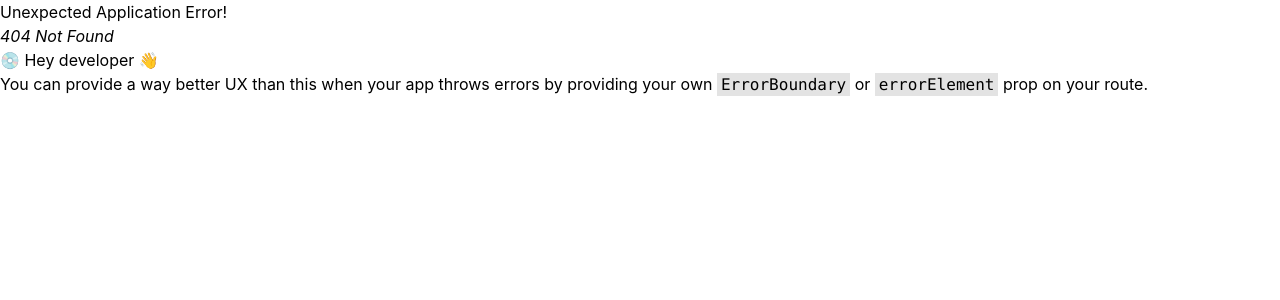
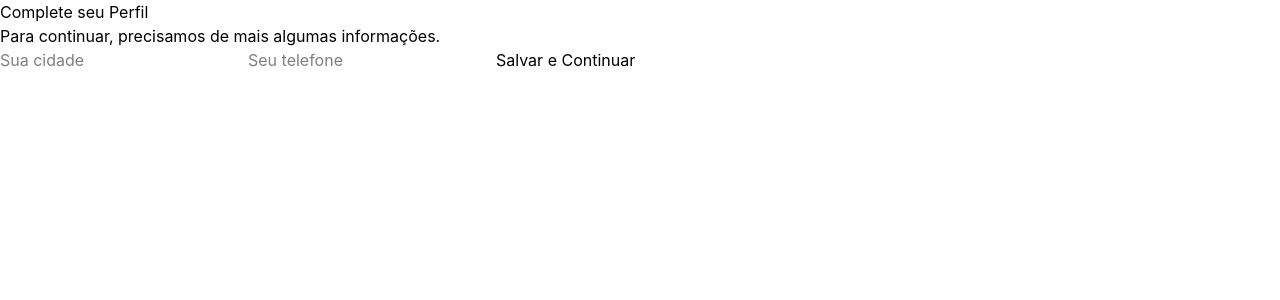
Before and after one commit to klausmullerDev/vizinhanca-frontend, a React (Vite) app: page /completar-cadastro in a window 1280 px wide. Before the commit this address had no page. Shown: the top 300 px of the page. Built offline with nearby package versions, Linux system fonts and the light colour scheme; sample sign-in values are in the browser's storage.

Commit message:
feat: Implementacao fluxo inicial de completar cadastro

```diff
--- a/package.json
+++ b/package.json
@@ -11,6 +11,7 @@
   },
   "dependencies": {
     "@tailwindcss/vite": "^4.1.13",
+    "axios": "^1.12.1",
     "react": "^19.1.1",
     "react-dom": "^19.1.1",
     "react-router-dom": "^7.8.2",
--- a/src/App.tsx
+++ b/src/App.tsx
@@ -1,17 +1,16 @@
 import { createBrowserRouter, RouterProvider } from 'react-router-dom';
 import { AuthProvider } from './context/AuthContext';
 
-// Importando suas páginas
 import LandingPage from './pages/LandingPage';
 import LoginPage from './pages/LoginPage';
 import RegisterPage from './pages/RegisterPage';
 import Dashboard from './pages/Dashboard';
 import ProtectedRoute from './router/ProtectedRoute';
+import { CompletarCadastro } from './pages/CompletarCadastro';
 
-// 1. Aqui definimos a lista de todas as rotas (URLs) da aplicação
 const router = createBrowserRouter([
   {
-    path: '/', // A página inicial
+    path: '/',
     element: <LandingPage />,
   },
   {
@@ -30,9 +29,16 @@ const router = createBrowserRouter([
       </ProtectedRoute>
     ),
   },
+  {
+    path: '/completar-cadastro',
+    element: (
+      <ProtectedRoute>
+        <CompletarCadastro />
+      </ProtectedRoute>
+    ),
+  },
 ]);
 
-// 2. O componente App agora "serve" o contexto de autenticação e o roteador
 function App() {
   return (
     <AuthProvider>
--- /dev/null
+++ b/src/pages/CompletarCadastro.tsx
@@ -0,0 +1,45 @@
+import { useState } from 'react';
+import { useNavigate } from 'react-router-dom';
+import { api } from '../services/api';
+
+export function CompletarCadastro() {
+  const navigate = useNavigate();
+  const [cidade, setCidade] = useState('');
+  const [telefone, setTelefone] = useState('');
+
+  async function handleSubmit(event: React.FormEvent) {
+    event.preventDefault();
+
+    try {
+      await api.put('/users/profile', { cidade, telefone });
+
+      alert('Perfil atualizado com sucesso!');
+      navigate('/dashboard');
+    } catch (error) {
+      console.error('Erro ao atualizar o perfil', error);
+      alert('Não foi possível atualizar o perfil. Tente novamente.');
+    }
+  }
+
+  return (
+    <div>
+      <h1>Complete seu Perfil</h1>
+      <p>Para continuar, precisamos de mais algumas informações.</p>
+      <form onSubmit={handleSubmit}>
+        <input
+          type="text"
+          placeholder="Sua cidade"
+          value={cidade}
+          onChange={e => setCidade(e.target.value)}
+        />
+        <input
+          type="text"
+          placeholder="Seu telefone"
+          value={telefone}
+          onChange={e => setTelefone(e.target.value)}
+        />
+        <button type="submit">Salvar e Continuar</button>
+      </form>
+    </div>
+  );
+}
--- a/src/pages/LoginPage.tsx
+++ b/src/pages/LoginPage.tsx
@@ -1,12 +1,10 @@
 import React, { useState } from 'react';
 import { useAuth } from '../context/AuthContext';
 import { useNavigate, Link } from 'react-router-dom';
+import { api } from '../services/api';
 import Input from '../components/Input';
 import Button from '../components/Button';
 import Notification from '../components/Notification';
-
-const API_BASE_URL = import.meta.env.VITE_API_BASE_URL;
-
 
 const LoginPage: React.FC = () => {
     const { login } = useAuth();
@@ -20,20 +18,28 @@ const LoginPage: React.FC = () => {
         e.preventDefault();
         setLoading(true);
         setNotification(null);
+
         try {
-            const response = await fetch(`${API_BASE_URL}/users/login`, {
-                method: 'POST',
-                headers: { 'Content-Type': 'application/json' },
-                body: JSON.stringify({ email, password }),
+            const loginResponse = await api.post('/users/login', {
+                email,
+                password,
             });
-            const data = await response.json();
-            if (!response.ok) throw new Error(data.message || 'Erro ao fazer login.');
 
-            login(data.user, data.token);
-            navigate('/dashboard');
+            const { user, token } = loginResponse.data;
+            login(user, token);
+
+            const profileResponse = await api.get('/users/profile');
+            const { isProfileComplete } = profileResponse.data;
+
+            if (isProfileComplete) {
+                navigate('/dashboard');
+            } else {
+                navigate('/completar-cadastro');
+            }
 
         } catch (error: any) {
-            setNotification({ message: error.message, type: 'error' });
+            const message = error.response?.data?.message || 'Erro ao fazer login. Verifique suas credenciais.';
+            setNotification({ message, type: 'error' });
         } finally {
             setLoading(false);
         }
@@ -51,7 +57,6 @@ const LoginPage: React.FC = () => {
                 </form>
                 <p className="mt-4 text-center text-sm text-gray-600">
                     Não tem uma conta?{' '}
-
                     <Link to="/register" className="font-medium text-indigo-600 hover:text-indigo-500">
                         Cadastre-se
                     </Link>
--- /dev/null
+++ b/src/services/api.ts
@@ -0,0 +1,25 @@
+import axios from 'axios';
+
+const API_BASE_URL = import.meta.env.VITE_API_BASE_URL;
+
+export const api = axios.create({
+  baseURL: API_BASE_URL,
+  headers: {
+    'Content-Type': 'application/json',
+  },
+});
+
+api.interceptors.request.use(
+  (config) => {
+    const token = localStorage.getItem('authToken');
+
+    if (token) {
+      config.headers.Authorization = `Bearer ${token}`;
+    }
+
+    return config;
+  },
+  (error) => {
+    return Promise.reject(error);
+  }
+);
```
Also changed, not shown: 1 other file (tests, documents, lock files or other folders).
